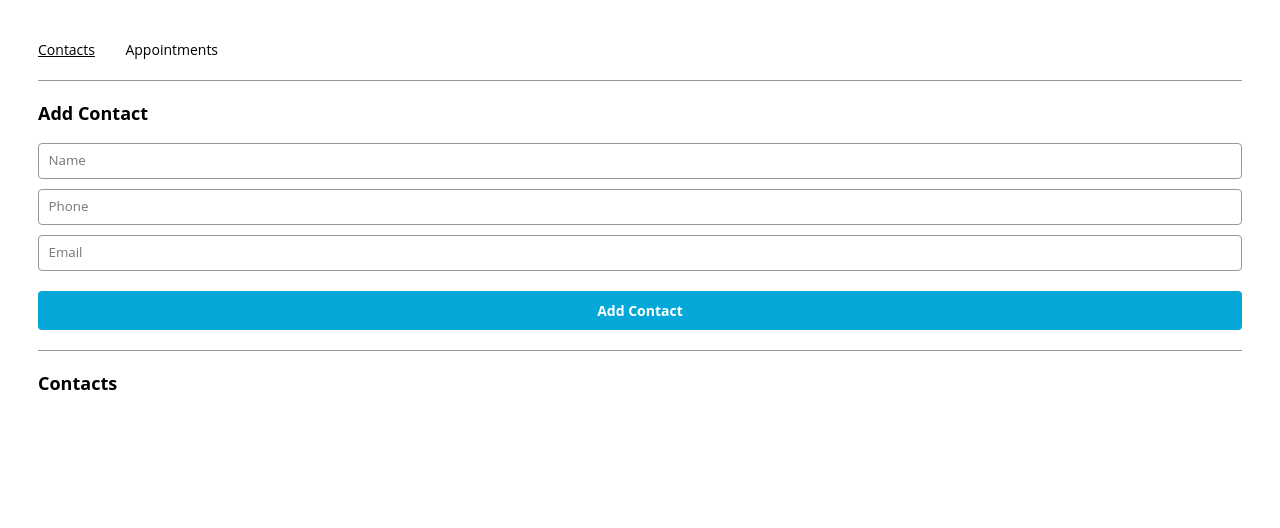
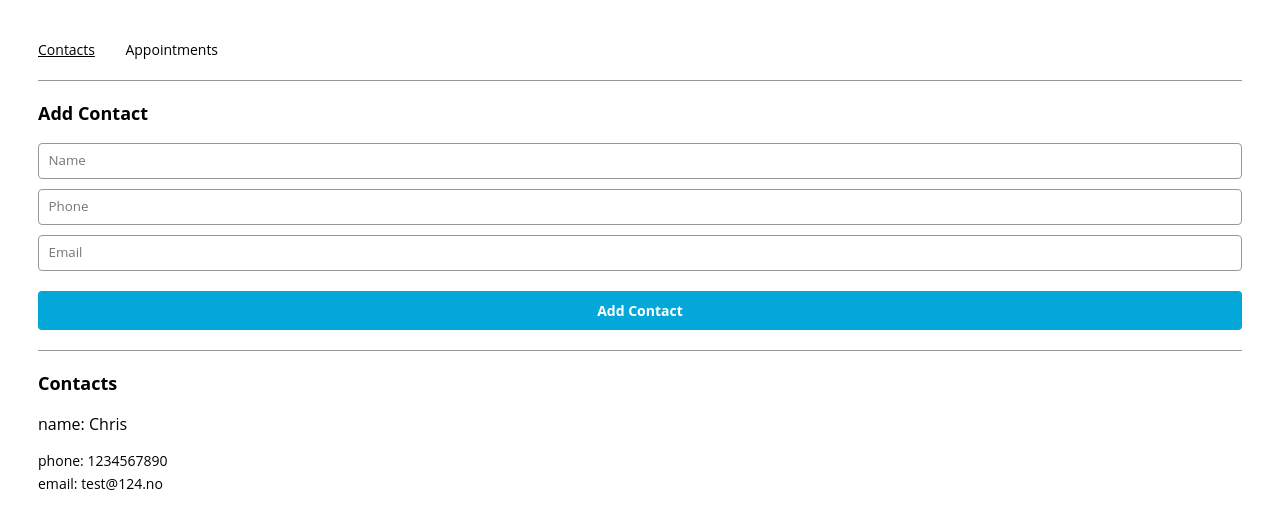
Before and after one commit to erdvik/appointment-planner, a React (Create React App) app: page /contacts in a window 1280 px wide. Shown: the top 528 px of the page. Built offline with nearby package versions, Linux system fonts and the light colour scheme.

Commit message:
Finished with some bugs left to remove

```diff
--- a/src/App.js
+++ b/src/App.js
@@ -1,4 +1,4 @@
-import React from "react";
+import React, { useState } from "react";
 import { Switch, Route, Redirect, NavLink } from "react-router-dom";
 
 import { AppointmentsPage } from "./containers/appointmentsPage/AppointmentsPage";
@@ -7,8 +7,8 @@ import { ContactsPage } from "./containers/contactsPage/ContactsPage";
 function App() {
 
   //Define state variables for contacts and appointments
-  const [contacts, setContacts] = React.useState([]);
-  const [appointments, setAppointments] = React.useState([]);
+  const [contacts, setContacts] = useState([{name: "Chris", phone: "1234567890", email: "test@124.no"}]);
+  const [appointments, setAppointments] = useState([]);
 
   const ROUTES = {
     CONTACTS: "/contacts",
--- a/src/components/contactForm/ContactForm.js
+++ b/src/components/contactForm/ContactForm.js
@@ -22,7 +22,7 @@ export const ContactForm = ({
         placeholder="Phone"
         value={phone}
         onChange={(e) => setPhone(e.target.value)}
-        pattern="^(?:(?:\\+|00)47)?[13-9]\\d{7}$"
+        // pattern="^(?:(?:\\+|00)47)?[13-9]\\d{7}$"
       />
       <input
         type="email"
--- a/src/components/contactPicker/ContactPicker.js
+++ b/src/components/contactPicker/ContactPicker.js
@@ -3,6 +3,15 @@ import React from "react";
 export const ContactPicker = (props) => {
   const { contacts, onChange } = props;
   return (
-    ContactPicker
+    <select onChange={onChange}>
+      <option value="">No Contact Selected</option>
+      {contacts ? contacts.map((contact) => (
+        <option key={contact.name} value={contact.name}>
+          {contact.name}
+        </option>
+      )): <option key={1} value={"test name"}>
+      {"test name"}
+    </option>}
+    </select>
   );
 };
--- a/src/components/tile/Tile.js
+++ b/src/components/tile/Tile.js
@@ -1,13 +1,14 @@
 import React from "react";
 
 export const Tile = (props) => {
+  const contactEntries = Object.entries(props.contact);
   return (
     <div className="tile-container">
-      {props.contact.map((value, index) => {
+      {contactEntries.map(([key, value], index) => {
         if (index === 0) {
-          return <p className="tile-tile" key={index}>{value}</p>;
+          return <p className="tile-tile" key={key}>{key}: {value}</p>;
         } else {
-          return <p className="tile" key={index}>{value}</p>;
+          return <p className="tile" key={key}>{key}: {value}</p>;
         }
       }
       )}
--- a/src/components/tileList/TileList.js
+++ b/src/components/tileList/TileList.js
@@ -4,7 +4,7 @@ import { Tile } from "../tile/Tile";
 export const TileList = ({ contacts }) => {
   return (
     <div>
-      {contacts.map((contact, index) => <Tile key={index} contact={contact}/>)}
+      {contacts ? contacts.map((contact, index) => <Tile key={index} contact={contact}/>): null}
     </div>
   );
 };
```
